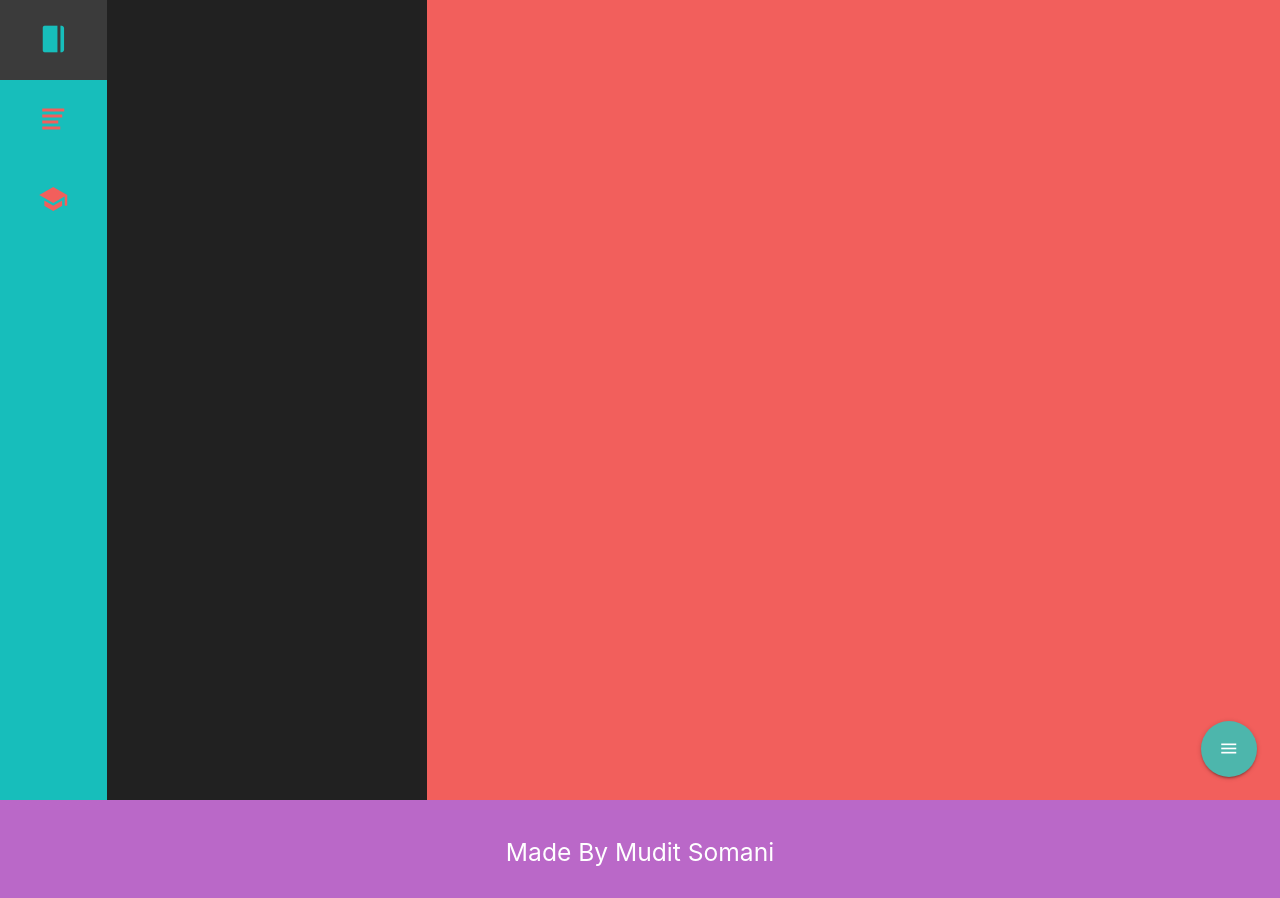
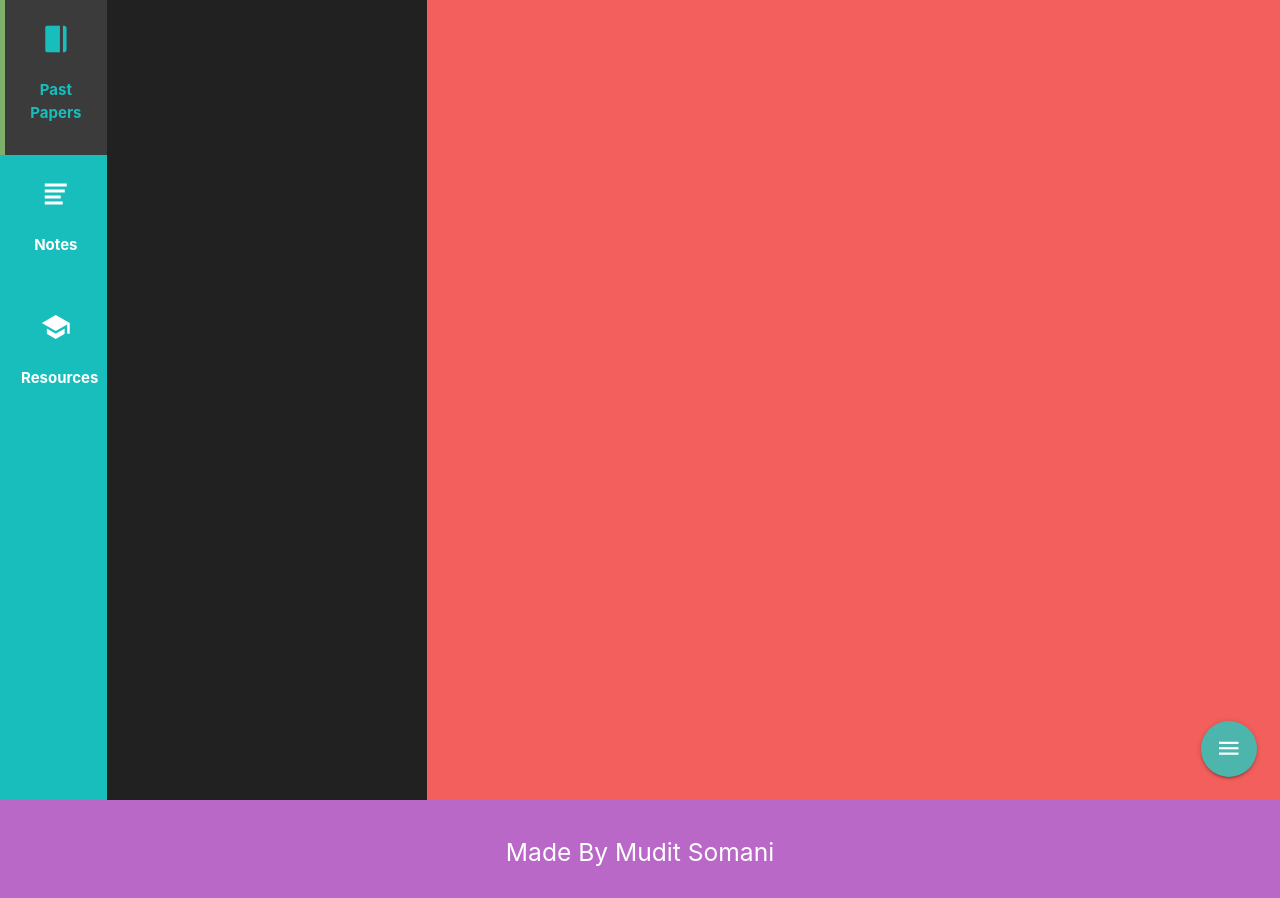
Before and after one commit to zkings001/igcse-toolkit, an Electron app: page index.html in a window 1280 px wide. Drawn offline with nearby package versions, Linux system fonts and the light colour scheme; no server answers.

Commit message:
Improved sidebar

```diff
--- a/index.html
+++ b/index.html
@@ -16,7 +16,9 @@
         <a class="btn-floating btn-large teal lighten-2"><i class="icon ion-md-menu"></i></a>
         <ul>
             <li>
-                <a class="btn-floating purple" onclick="toggleSide()" id="toggle-sidebar"><i class="icon ion-md-expand"></i></a>
+                <a class="btn-floating purple" onclick="toggleSide()" id="toggle-sidebar">
+                    <i class="icon ion-md-expand"></i>
+                </a>
             </li>
         </ul>
     </div>
@@ -24,12 +26,15 @@
         <div class="col s1 vertical-tabs full" id="vertical-tabs">
             <a class="v-tab-links darken-4" onclick="openVTab(event, 'past-paper-div')" id="v-defaultOpen">
                 <i class="icon ion-md-journal"></i>
+                <p><b>Past Papers</b></p>
             </a>
             <a class="v-tab-links darken-4" onclick="openVTab(event, 'note-div')">
                 <i class="icon ion-md-list"></i>
+                <p><b>Notes</b></p>
             </a>
             <a class="v-tab-links darken-4" onclick="openVTab(event, 'resource-div')">
                 <i class="icon ion-md-school"></i>
+                <p><b>Resources</b></p>
             </a>
         </div>
         <div class="col s3 content full" id="content">
--- a/scss/main.scss
+++ b/scss/main.scss
@@ -14,10 +14,9 @@ html,body{
 }
 
 .fixed-action-btn{
-
     i{
         margin: 0!important;
-        font-size: 20px;
+        font-size: 26px;
     }
 }
 
@@ -38,12 +37,13 @@ html,body{
     background-color: $c-blue;
     padding: 0px!important;
     a{
-        color: $c-red;
+        color: #ffffff;
         padding: 16px;
         display: block;
         text-align: center;
         transition: 0.75s;
         background-color: $c-blue;
+        border-left: $c-blue 5px solid;
         &:hover{
             background-color: lighten($c-grey,10%);
             transition: 0.75s;
@@ -52,6 +52,7 @@ html,body{
     .active{
         background-color: $c-grey;
         color: $c-blue;
+        border-left: $c-green 5px solid;
     }
     i{
         font-size: 32px;
```
Also changed, not shown: css/main.css.
